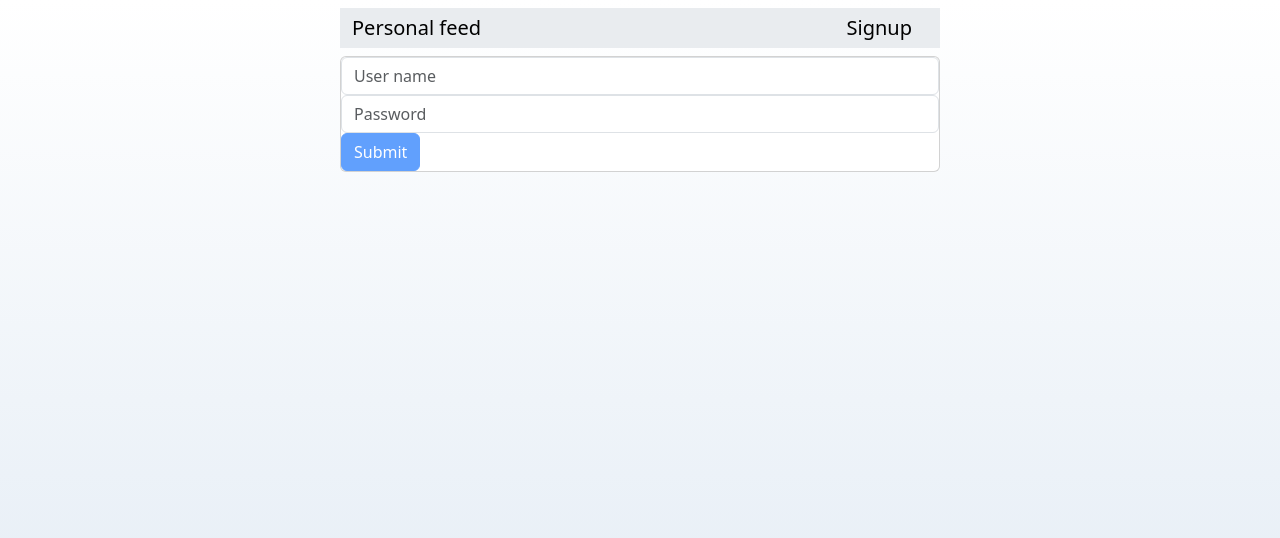
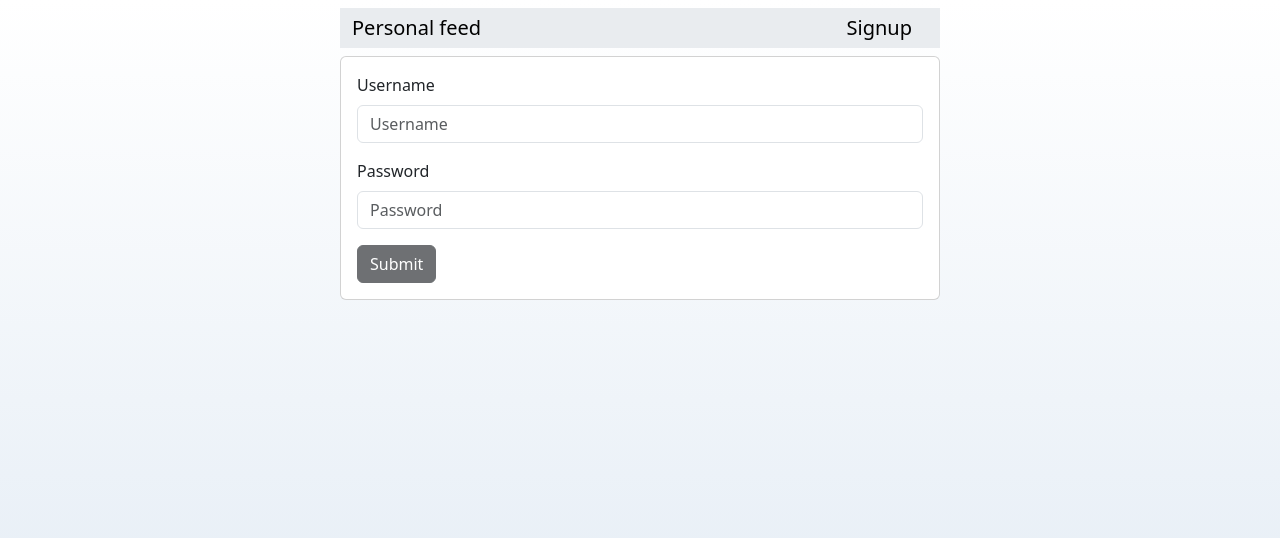
Before and after one commit to VanWrinkle/Crumbs_App, a React (Create React App) app in the folder client/: page /signup in a window 1280 px wide. Shown: the top 538 px of the page. Built offline with nearby package versions, Linux system fonts and the light colour scheme.

Commit message:
Installed axios; implemented api-call for user-registration

```diff
--- a/client/package.json
+++ b/client/package.json
@@ -10,6 +10,7 @@
     "@types/node": "^16.18.50",
     "@types/react": "^18.2.21",
     "@types/react-dom": "^18.2.7",
+    "axios": "^1.5.1",
     "bootstrap": "^5.3.2",
     "react": "^18.2.0",
     "react-bootstrap": "^2.8.0",
--- a/client/src/Components/UserRegistration.tsx
+++ b/client/src/Components/UserRegistration.tsx
@@ -1,5 +1,6 @@
-import React, {useState} from "react";
-import {Button, Card, Container, Form} from "react-bootstrap"
+import React, {SyntheticEvent, useState} from "react";
+import {Button, Card, Container, Form, FormGroup} from "react-bootstrap"
+import axios from "axios";
 
 export function UserRegistration() {
 
@@ -10,7 +11,7 @@ export function UserRegistration() {
     const validName = new RegExp("^(?=[a-z_]{4,30}$)");
     const validPassword = new RegExp("^(?=.*[a-zA-Z])(?=.*\\d).{8,}");
 
-    const validateName = (event: React.ChangeEvent<HTMLInputElement>) => {
+    const validateName = (event: any) => {
 
         if (!validName.test(event.target.value)) {
             setNameErr(true);
@@ -21,7 +22,7 @@ export function UserRegistration() {
         }
     }
 
-    const validatePassword = (event: React.ChangeEvent<HTMLInputElement>) => {
+    const validatePassword = (event: any) => {
         //event.preventDefault();
         if (!validPassword.test(event.target.value)) {
             setPasswordErr(true);
@@ -32,34 +33,61 @@ export function UserRegistration() {
         }
     }
 
-    const submit = (event: React.ChangeEvent<HTMLInputElement>) => {
+    const submit = (event: React.MouseEvent) => {
         event.preventDefault();
+        console.log("You are here");
+        axios.post("https://localhost/api/register", {
+            username: name,
+            password: password
 
+        })
+            .then(function (response: any) {
+                console.log(response)
+            })
+            .catch(function (error: any) {
+                console.log(error)
+            });
     }
 
     return (
         <Card className={"main-content"}>
-            <Form className={"form-group"}>
-                <input
-                className={"form-control"}
-                type={"name"}
-                placeholder={"User name"}
-                //value={name}
-                onChange={e => validateName(e)}/>
-                {nameErr && <p>Your username is invalid; it must be between 4 and 30 characters long and can only contain lowercase letters</p>}
-                <input
-                className={"form-control"}
+            <Form>
+                <Form.Group className={"m-3"}>
+                    <Form.Label>Username</Form.Label>
+                    <Form.Control
+                        type={"text"}
+                        placeholder={"Username"}
+                        onChange={e => validateName(e)}
+                    />
+                    {nameErr &&
+                        <Form.Text>
+                            Your username is invalid; it must be between 4 and 30 characters long and can only contain lowercase letters
+                        </Form.Text>
+                        }
+                </Form.Group>
+
+                <Form.Group className={"m-3"}>
+                    <Form.Label>Password</Form.Label>
+                    <Form.Control
                         type={"password"}
                         placeholder={"Password"}
-                //value={password}
-                onChange={e => validatePassword(e)}/>
-                {passwordErr && <p>Your password is invalid; it must 8 characters or longer, and must contain at least one uppercase letter, one lowercase letter and one number</p>}
+                        onChange={e => validatePassword(e)}
+                    />
+                    {passwordErr &&
+                        <Form.Text>
+                            Your password is invalid; it must 8 characters or longer, and must contain at least one uppercase letter, one lowercase letter and one number
+                        </Form.Text>
+                    }
+                </Form.Group>
+
+                <Form.Group className={"m-3"}>
                     <Button
                         disabled={(name.length === 0 || password.length === 0)||
                         (nameErr || passwordErr)}
                         type={"submit"}
-                    className={"btn"}
-                    onClick={e => submit}>Submit</Button>
+                        className={"btn-dark"}
+                        onClick={(e) => submit(e)}>Submit</Button>
+                </Form.Group>
             </Form>
         </Card>
     )
```
Lines whose indentation alone changed are shown as unchanged.
